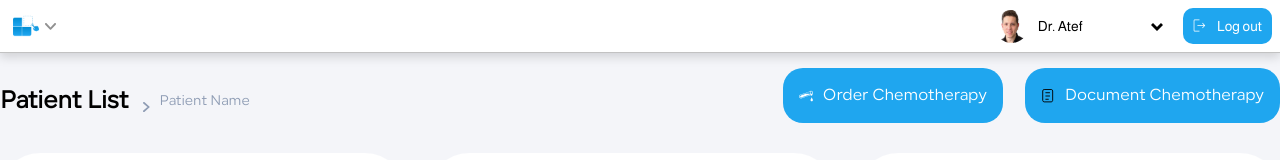
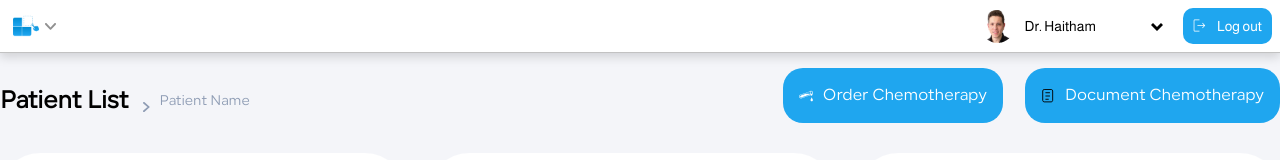
Before and after one commit to m-emadeddin/chemotherapy-management-system, a React (Create React App) app: page /patient in a window 1280 px wide. Shown: the top 160 px of the page. Built offline with nearby package versions, Linux system fonts and the light colour scheme.

Commit message:
Update default values of Header component

```diff
--- a/src/components/Header/index.jsx
+++ b/src/components/Header/index.jsx
@@ -3,7 +3,7 @@ import { Button, Img, Text } from "./..";
 import "./Header.css";
 import DoctorDropMenu from "components/DoctorDropMenu";
 
-export default function Header({ userName, userEmail, userPhoto, ...props }) {
+export default function Header({ userName = " Haitham", userEmail = " Haitham @gmail.com", userPhoto="/images/img_hesham_1.png", ...props }) {
   function handelLogoutClick() {
     window.location.href = "/login";
   }
--- a/src/pages/Patient/index.jsx
+++ b/src/pages/Patient/index.jsx
@@ -51,7 +51,7 @@ export default function PatientPage() {
       </Helmet>
       <div className="flex w-full flex-col items-center gap-[15px] bg-gray-100 pb-[70px] md:pb-5">
         {/* header section */}
-        <Header className="flex items-center justify-center self-stretch border-b border-solid border-gray-400 bg-white-A700 p-2 shadow-xs" userName={" Atef"} userEmail={"aatef83156@gmail.com"} userPhoto={"/images/img_hesham_1.png"}/>
+        <Header className="flex items-center justify-center self-stretch border-b border-solid border-gray-400 bg-white-A700 p-2 shadow-xs"/>
         <div className="mx-auto flex w-full max-w-[1321px] flex-col gap-[30px] md:p-5">
           {/* navigation section */}
           <div className="flex items-start justify-between gap-5 md:flex-col">
```
